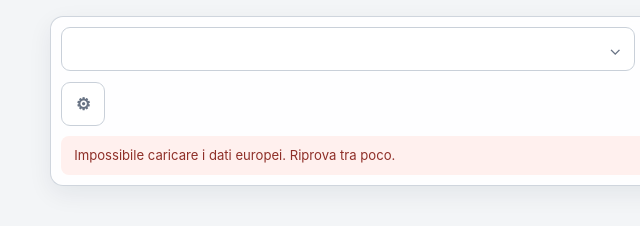
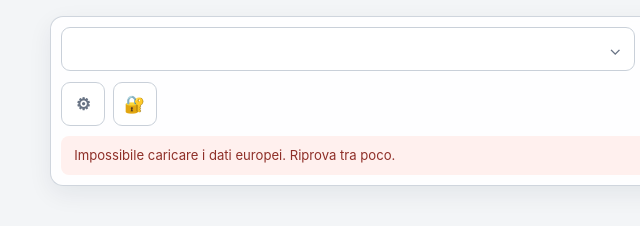
Before and after one commit to FRAMAX444/serie-a-match-predictor, a website with bundled scripts: page index.html in a window 1280 px wide. Shown: the full height of the page, 0-640 px from the left. Built offline with nearby package versions, Linux system fonts and the light colour scheme.

Commit message:
Keep admin links and global announcement

```diff
--- a/index.html
+++ b/index.html
@@ -6,9 +6,11 @@
   <meta name="description" content="Pronostici probabilistici per Champions League, Europa League e Conference League, basati sulla forma nazionale ed europea dei club." />
   <title>European Cups Predictor</title>
   <link rel="stylesheet" href="styles.css" />
+  <link rel="stylesheet" href="global.css" />
   <link rel="stylesheet" href="europe.css" />
 </head>
 <body>
+  <div id="global-announcement" class="global-announcement" hidden></div>
   <main class="page-shell page-shell--predictor">
     <section class="control-bar control-bar--europe" aria-label="Selezione pronostici europei">
       <div class="select-wrap">
@@ -34,7 +36,10 @@
         <span aria-hidden="true">→</span>
       </button>
 
-      <a class="icon-button" href="settings.html" aria-label="Impostazioni" title="Impostazioni">⚙</a>
+      <div class="control-links">
+        <a class="icon-button" href="settings.html" aria-label="Impostazioni personali" title="Impostazioni personali">⚙</a>
+        <a class="icon-button" href="admin.html" aria-label="Amministrazione" title="Amministrazione">🔐</a>
+      </div>
       <p id="error-message" class="error" role="alert" hidden></p>
     </section>
 
```
